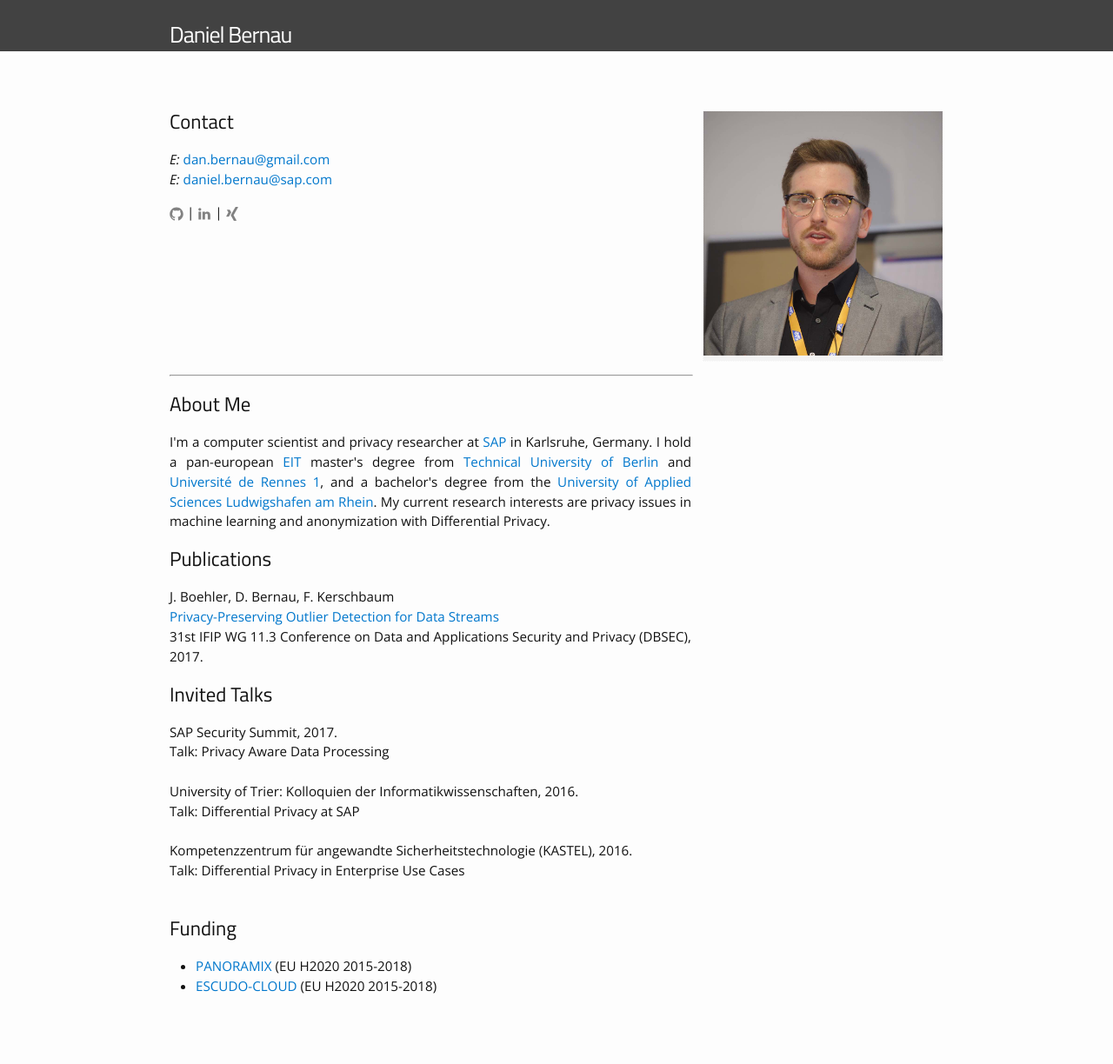
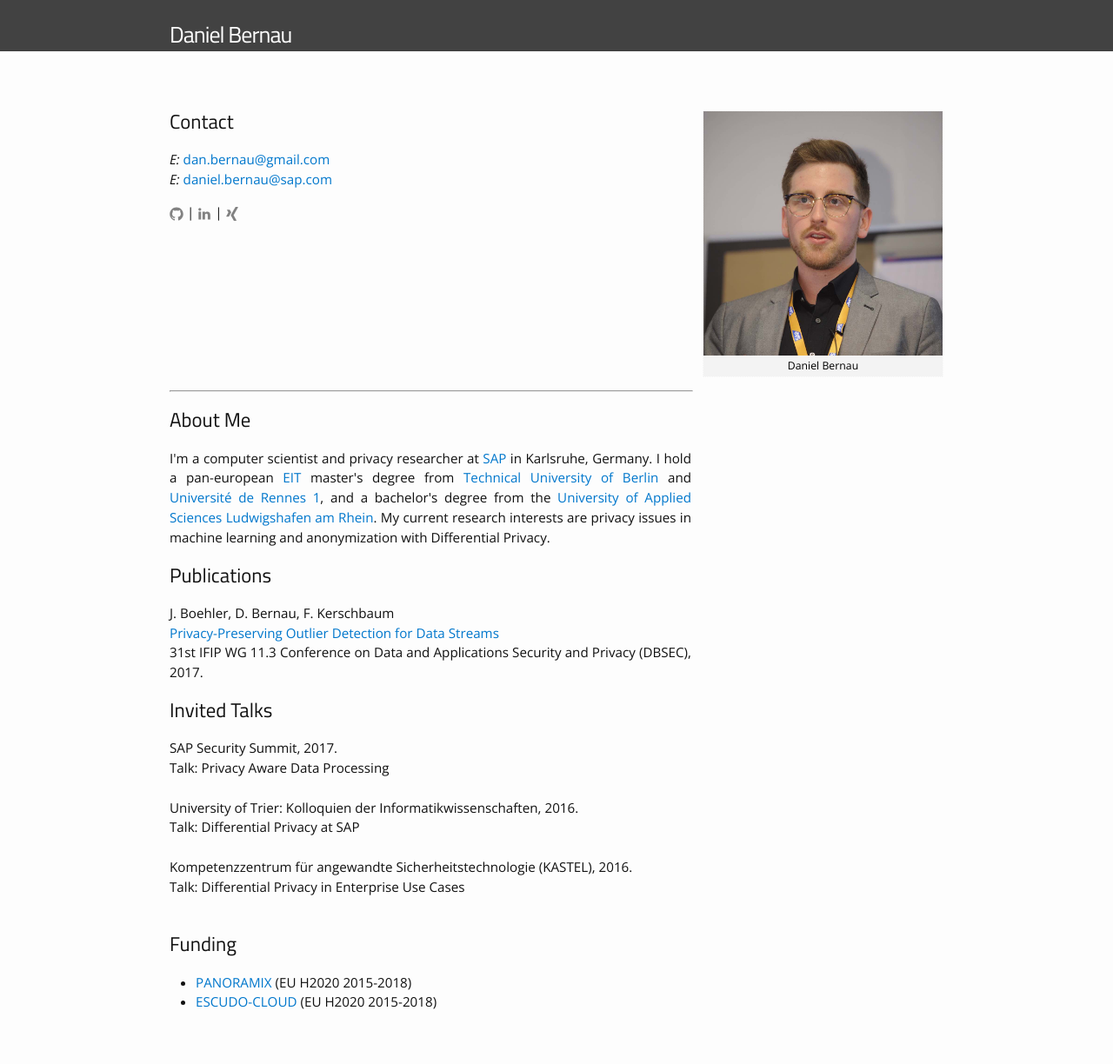
Before and after one commit to danbernau/danbernau.github.io, a Jekyll site: the page built from index.md, in a window 1280 px wide. Shown: the whole page at 87% size. Built offline with Jekyll 4.4.1, drawn with Linux system fonts in a browser that asks for light colours.

Commit message:
eliminating spaces and line breaks
Alt tag for image

```diff
--- a/_includes/header.html
+++ b/_includes/header.html
@@ -16,7 +16,6 @@
       </a>
 
     <div class="trigger"><h1>Main Navigation</h1>
-
  {% include nav.html  %}
 
 <!-- <ul class="menu">
--- a/_includes/image.html
+++ b/_includes/image.html
@@ -1,6 +1,4 @@
 <dl id="" class="wp-caption align{{include.align}}" style="max-width: {{include.width}}px">
-
 <dt><a href="{{ include.href }}"><img class="" src="{{ include.url }}" alt="{{ include.caption }}" /></a></dt>
-
 <dd>{{ include.caption }}</dd>
 </dl>
--- a/_includes/nav.html
+++ b/_includes/nav.html
@@ -1,5 +1,4 @@
 <ul class="menu">
-
     {% for dan in site.data.menu %}
     {% if dan.subcategories != null %}
     <li><a href="{{ dan.href }}" class="page-link">{{ dan.title }}</a>
--- a/index.md
+++ b/index.md
@@ -2,9 +2,8 @@
 layout: page
 ---
 
-{% include image.html url="/images/dan.jpg" width=275 align="right" alt="Daniel Bernau"%}
+{%include image.html url="/images/dan.jpg" width=275 align="right" caption="Daniel Bernau"%}
 <!---# Daniel Bernau  -->
-
 <!---{% include image.html url="/images/dan.jpg" caption="Daniel." width=300 align="center" %}-->
 ## Contact
 <p align="justify" style="max-width:600px">
```
